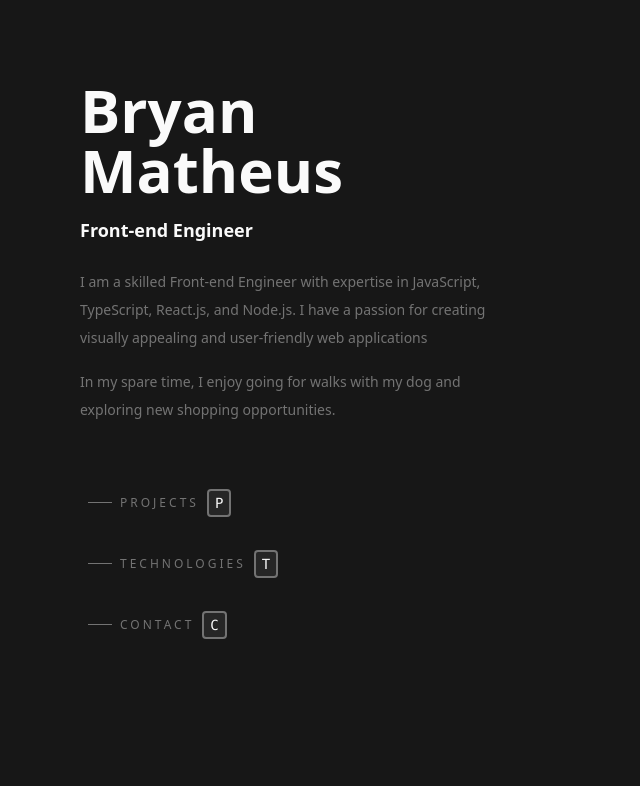
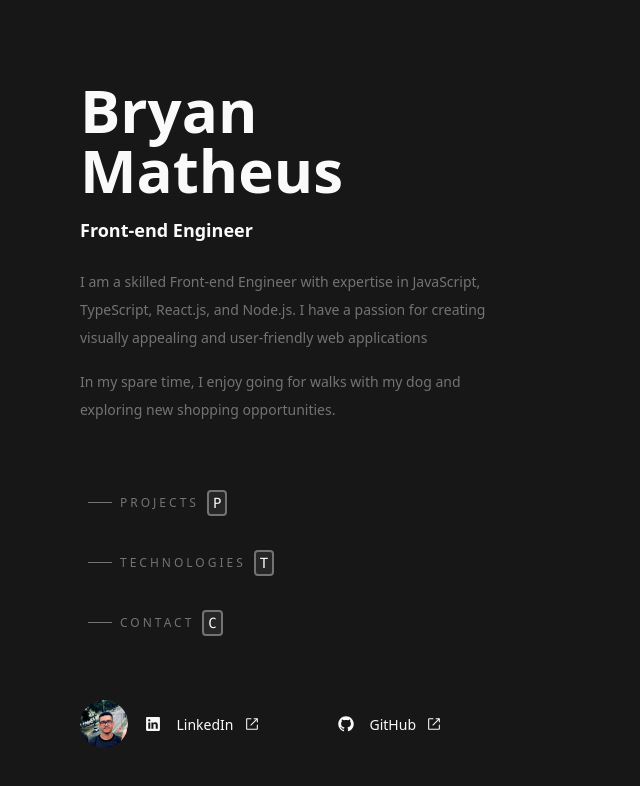
Before and after one commit to bryan-matheus/portfolio, a Next.js app: page / in a window 1280 px wide. Shown: the top 786 px of the page, without its empty margins (0-640 px from the left). Built offline with nearby package versions, Linux system fonts and the light colour scheme.

Commit message:
feat: add social links

```diff
--- a/package.json
+++ b/package.json
@@ -11,6 +11,7 @@
   "dependencies": {
     "@next/font": "13.1.4",
     "@radix-ui/react-avatar": "^1.0.1",
+    "@radix-ui/react-icons": "^1.1.1",
     "@types/node": "18.11.18",
     "@types/react": "18.0.27",
     "@types/react-dom": "18.0.10",
--- a/src/components/common/Kbd.tsx
+++ b/src/components/common/Kbd.tsx
@@ -6,7 +6,7 @@ type Props = {
 
 export function Kbd(props: Props) {
   return (
-    <kbd className='px-[6px] py-[2px] font-normal rounded border-2 border-neutral-500 bg-neutral-800 text-neutral-50 text-sm'>
+    <kbd className='px-[4px] py-[1px] font-normal rounded border-2 border-neutral-500 bg-neutral-800 text-neutral-50 text-sm'>
       {props.children}
     </kbd>
   );
--- a/src/components/common/LinkButton.tsx
+++ b/src/components/common/LinkButton.tsx
@@ -1,21 +1,18 @@
 import React from 'react';
 import Link from 'next/link';
 import {type ReactNode} from 'react';
-import {Kbd} from '@/components/common/Kbd';
 
 type Props = {
   href: string;
   children: ReactNode;
-  tipLetter?: string;
 };
 
 export function LinkButton(props: Props) {
-  const {href, tipLetter, children} = props;
+  const {href, children} = props;
 
   return (
-    <Link href={href} target='_blank' className='flex gap-2 flex-row items-center align-middle text-neutral-50'>
+    <Link href={href} target='_blank' className='flex items-center'>
       {children}
-      {tipLetter && <Kbd>{tipLetter}</Kbd>}
     </Link>
   );
 }
--- a/src/components/common/PersonalAvatar.tsx
+++ b/src/components/common/PersonalAvatar.tsx
@@ -5,10 +5,10 @@ export function PersonalAvatar() {
   return (
     <Avatar.Root>
       <Avatar.Image
-        className='w-12 h-12 rounded-full'
-        src='https://avatars.githubusercontent.com/u/39971756?v=4'
+        className='w-12 h-12 mr-8 rounded-full ease-in-out'
+        src='me.png'
         alt='Bryan Matheus'/>
-      <Avatar.Fallback>BM</Avatar.Fallback>
+      <Avatar.Fallback className='w-12 h-12'>BM</Avatar.Fallback>
     </Avatar.Root>
   );
 }
--- a/src/components/header/Header.tsx
+++ b/src/components/header/Header.tsx
@@ -3,6 +3,7 @@
 import React from 'react';
 import {Lead} from '@/components/header/Lead';
 import {Nav} from '@/components/header/nav/Nav';
+import {Social} from '@/components/header/Social';
 
 export function Header() {
   return (
@@ -10,8 +11,8 @@ export function Header() {
       <div className='flex flex-col'>
         <Lead/>
         <Nav/>
-        {/* <Social/> */}
       </div>
+      <Social/>
     </header>
   );
 }
--- a/src/components/header/Social.tsx
+++ b/src/components/header/Social.tsx
@@ -1,14 +1,32 @@
 import {PersonalAvatar} from '@/components/common/PersonalAvatar';
-import {LinkButton} from '@/components/common/LinkButton';
 import React from 'react';
+import {ExternalLinkIcon, GitHubLogoIcon, LinkedInLogoIcon} from '@radix-ui/react-icons';
+import Link from 'next/link';
 
 export function Social() {
   return (
-    <section>
+    <section className='flex items-center w-full mt-8 md:mt-16'>
       <PersonalAvatar/>
-      <LinkButton href='https://github.com/bryan-matheus' tipLetter='G'>
-        GitHub
-      </LinkButton>
+      <ul className='flex -mx-4 text-neutral-50'>
+        <li className='mx-4'>
+          <Link href='https://www.linkedin.com/in/bryan-matheus/' className='flex items-center' rel='noopener noreferrer' target='_blank'>
+            <LinkedInLogoIcon className='w-4 h-4 mr-4 fill-current'/>
+            <span className='mt-px'>LinkedIn</span>
+            <div className='w-4 p-[2px] ml-2'>
+              <ExternalLinkIcon className='w-4 h-4 mr-4 fill-current'/>
+            </div>
+          </Link>
+        </li>
+        <li className='mx-16'>
+          <Link href='https://www.github.com/bryan-matheus/' className='flex items-center' rel='noopener noreferrer' target='_blank'>
+            <GitHubLogoIcon className='w-4 h-4 mr-4 fill-current'/>
+            <span className='mt-px'>GitHub</span>
+            <div className='w-4 p-[2px] ml-2'>
+              <ExternalLinkIcon className='w-4 h-4 mr-4 fill-current'/>
+            </div>
+          </Link>
+        </li>
+      </ul>
     </section>
   );
 }
```
Also changed, not shown: public/me.png (added), 1 other file (tests, documents, lock files or other folders).
